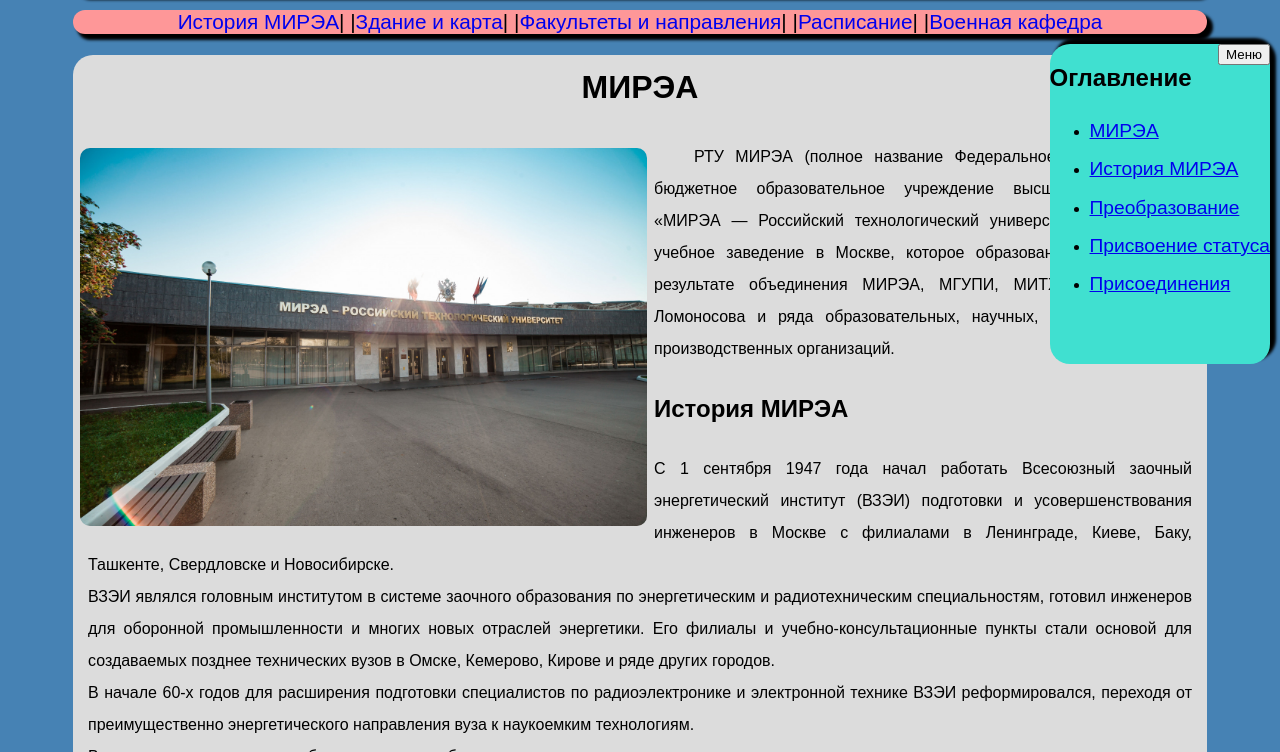
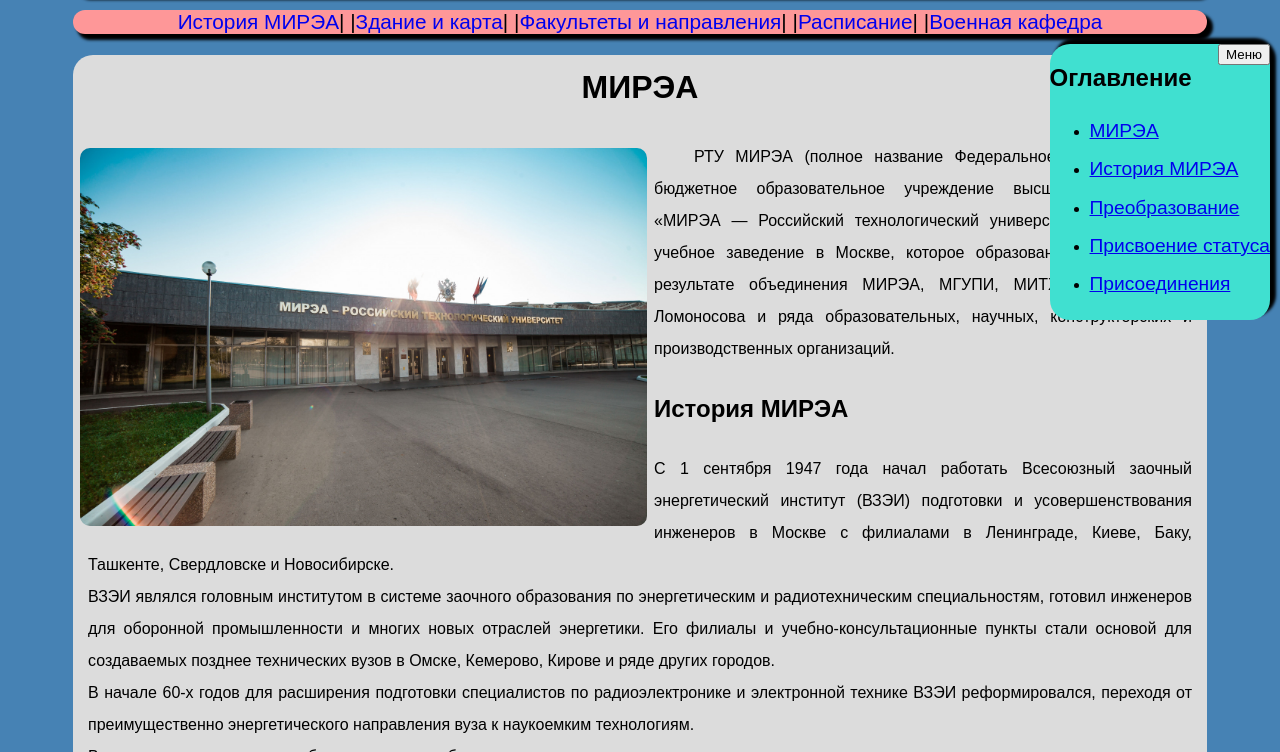
Before and after one commit to Mardanyan1/Mardanyan1.github.io, a plain HTML site: page index.html in a window 1280 px wide. Shown: the part 48-800 px from the top of the page. Drawn offline with nearby package versions, Linux system fonts and the light colour scheme.

Commit message:
Update css.css

```diff
--- a/css.css
+++ b/css.css
@@ -42,7 +42,7 @@
      border-radius: 20px;
      box-shadow: 5px -5px 3px 1px;
      width: %;
-     height: 40%;
+     /*height: 40%;*/
      display:block;
      z-index: 1001;
 }
```
